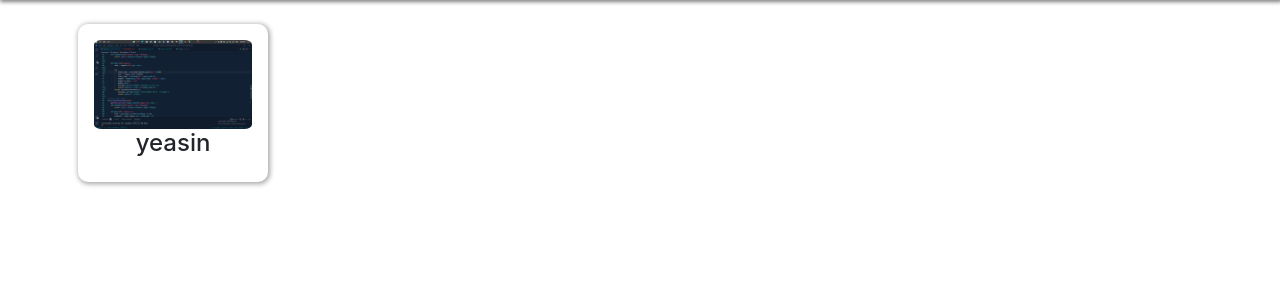
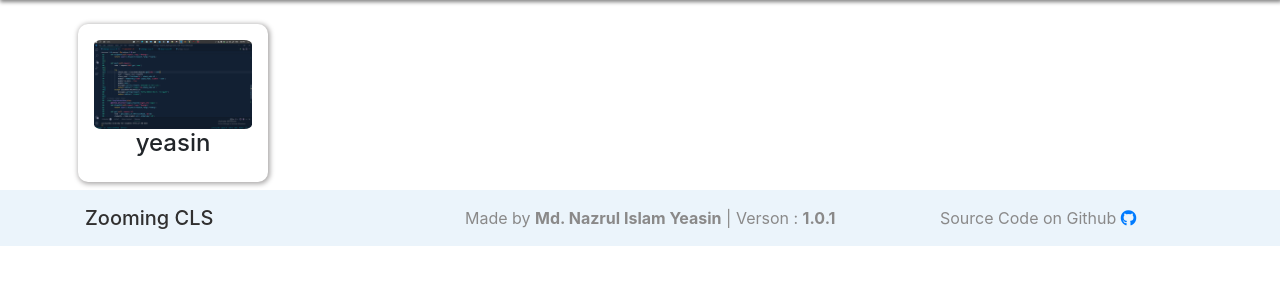
Before and after one commit to Arenzell/Zooming-cls, a Django app: page /class/304b2e5f-0eb8-4b01-8d63-9912c5f03f7e/people/ in a window 1280 px wide. Shown: the part 56-356 px from the top of the page. Run offline with Django 3.2, Linux system fonts and the light colour scheme; a user stored in the database is signed in; data comes from the database, SQL or seed files in the repository; both versions use the stored data as it was after the commit; some libraries are stand-ins or nearby versions.

Commit message:
added Footer

```diff
--- a/templates/class/base.html
+++ b/templates/class/base.html
@@ -103,7 +103,28 @@
 
 {% endblock %}
 </div>
+<footer class="mainfooter" role="contentinfo" style="background-color: #ebf4fb; color:#8a8989;">
+    <div class="footer-middle" style=" padding-top: 1em;">
+    <div class="container">
+      <div class="row">
 
+    <div class="col-4">
+      <h5 style="color:rgb(49, 48, 48);">Zooming CLS</h5>
+    </div>
+        <div class="col-5"> <p>Made by <strong> Md. Nazrul Islam Yeasin</strong> | Verson : <strong> 1.0.1</strong></p></div>
+
+
+
+      <div class="col-3">
+        <p> Source Code on Github  <a href="https://github.com"><i class="fab fa-github"></i></a>  </p>
+      </div>
+
+
+
+      </div>
+    </div>
+    </div>
+  </footer>
 <!-- Optional JavaScript -->
 <!-- jQuery first, then Popper.js, then Bootstrap JS -->
 <script src="https://code.jquery.com/jquery-3.4.1.slim.min.js" integrity="sha384-J6qa4849blE2+poT4WnyKhv5vZF5SrPo0iEjwBvKU7imGFAV0wwj1yYfoRSJoZ+n" crossorigin="anonymous"></script>
```
Also changed, not shown: db.sqlite3.
